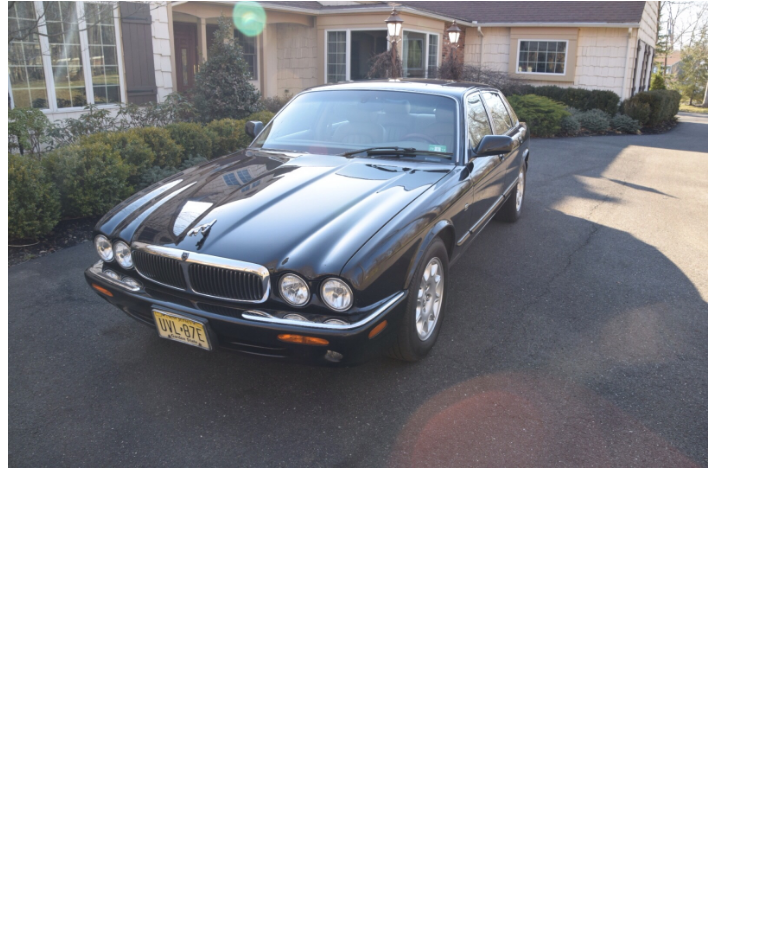
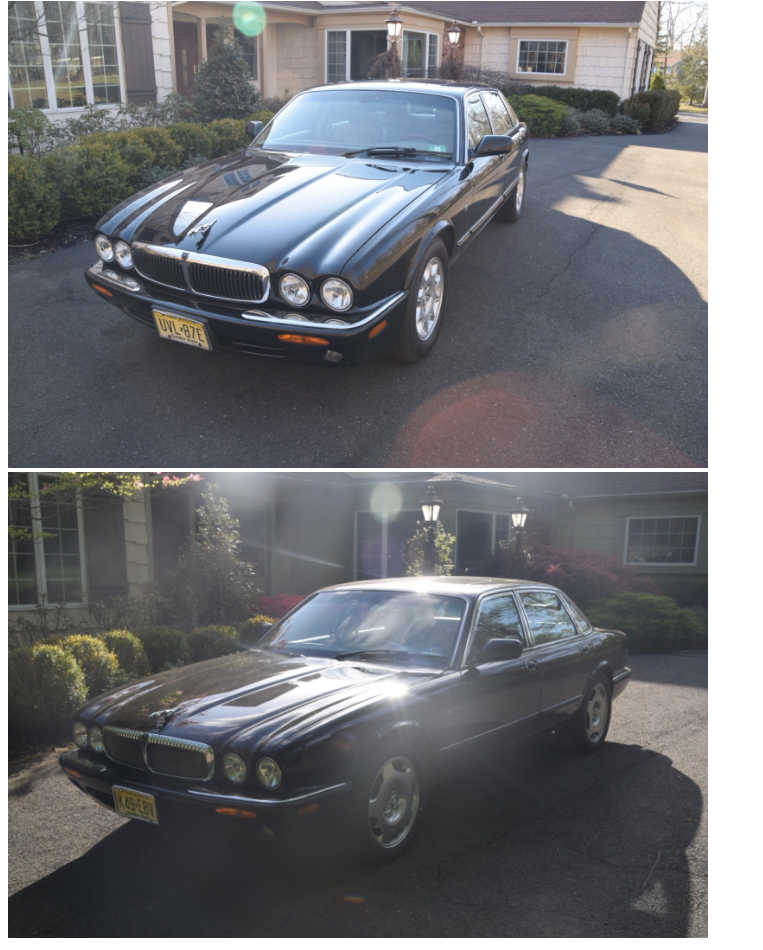
Before and after one commit to nrolson/ist263assignments, a plain HTML site: page project/nrolson-semester-project-frame.html in a window 1280 px wide. Shown: the part 2235-3185 px from the top of the page, without its empty margins (0-763 px from the left). Before the commit the page ends 2715 px from the top, so only its background shows below. Drawn offline with Linux system fonts and the light colour scheme.

Commit message:
Add files via upload

```diff
--- a/project/nrolson-semester-project-frame.html
+++ b/project/nrolson-semester-project-frame.html
@@ -19,7 +19,7 @@
                 <img src= "IMG_2578.jpg"alt="" width= 700 />
                 <img src= "IMG_2757.jpeg"alt="" width= 700 />
                 <img src= "IMG_8940.jpeg" alt="" width= 700 />
-                <img src= "project/media/IMG_0387.jpg"alt="" width= 700 />
+                <img src= "IMG_0387.jpg"alt="" width= 700 />
            </section>
 
        </main>
```
